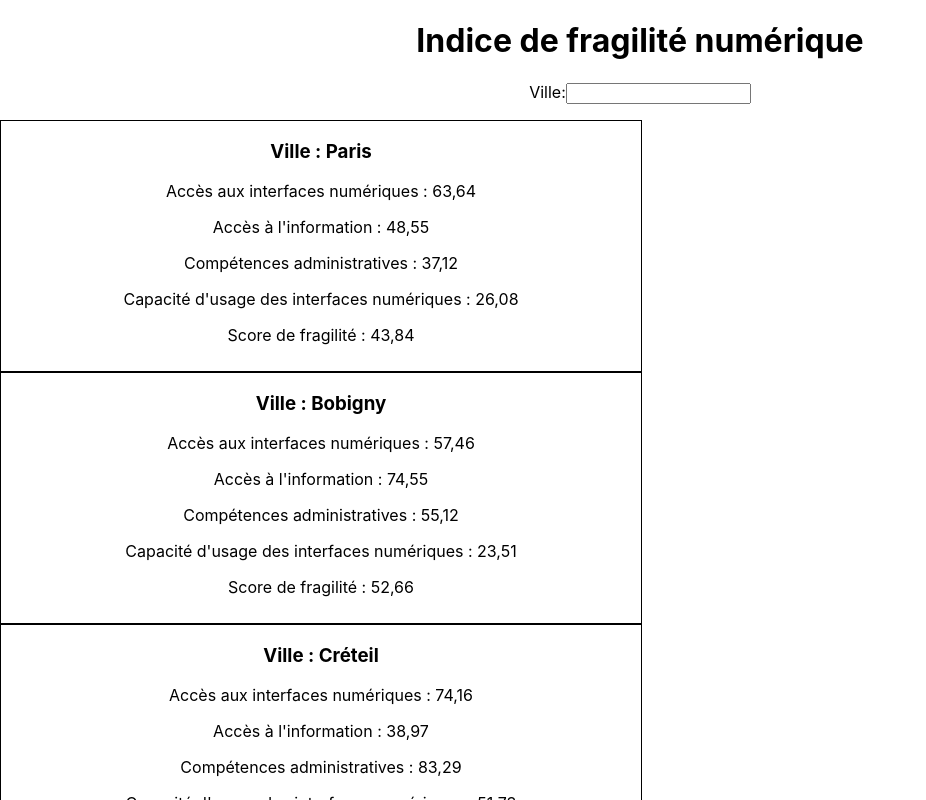
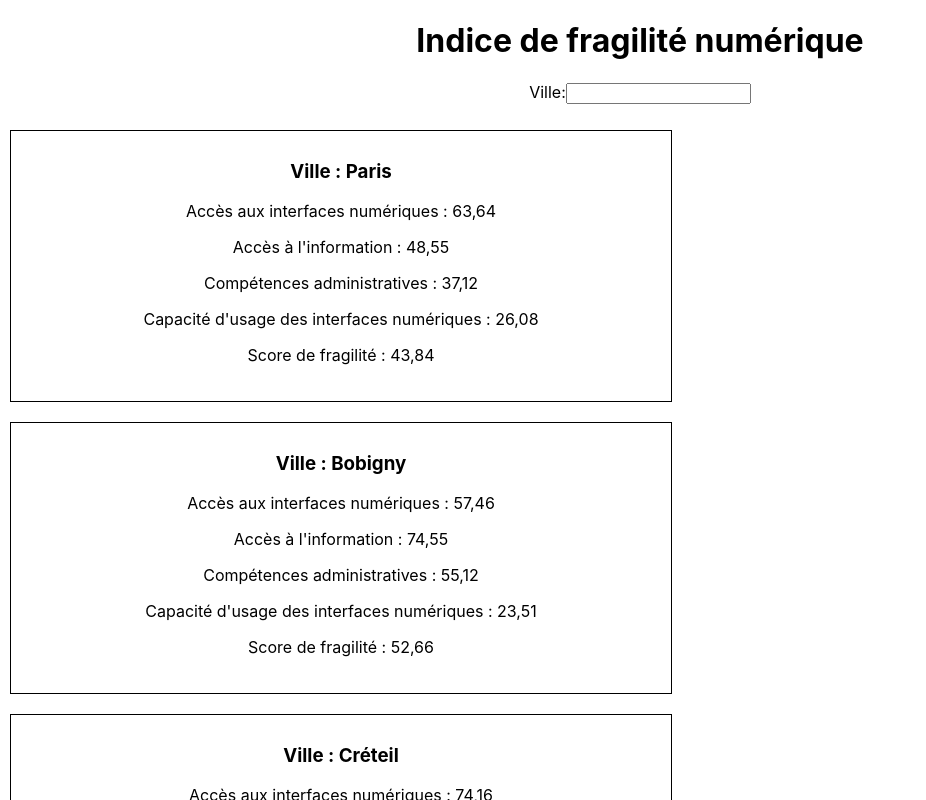
Before and after one commit to maxd935/green-it, a React (Create React App) app in the folder react-app/: page / in a window 1280 px wide. Shown: the top 800 px of the page, without its empty margins (0-926 px from the left). Built offline with nearby package versions, Linux system fonts and the light colour scheme.

Commit message:
ADD Search.js

```diff
--- a/react-app/src/App.js
+++ b/react-app/src/App.js
@@ -1,27 +1,19 @@
 import './App.css';
 import data from './data/data.json';
 import Data from './components/Data'
-import React, {useState} from "react";
+import Search from "./components/Search";
+//import React, {useState , useEffect} from "react";
+
 
 
 
 function App() {
-  const [city, setCity] = useState("")
 
   return (
     <div className="App">
     <h1>Indice de fragilité numérique</h1>
-      <form action="">
-        <label>Ville:</label>
-        <input type="text"
-               value={city}
-               onChange={(e) => setCity(e.target.value)}
-        />
-      </form>
-      <p>{city}</p>
+      <Search/>
       <Data/>
-
-
     </div>
 
 
--- a/react-app/src/components/Card.js
+++ b/react-app/src/components/Card.js
@@ -2,7 +2,7 @@ import React from 'react';
 
 function Card  (data)  {
     return (
-        <div style={{ height: '250px', width: '50%', border: '1px solid black',marginRight: '10px', float: 'left'}}>
+        <div style={{ height: '250px', width: '50%', border: '1px solid black',margin: '10px', padding:'10px', float: 'left'}}>
             <h3>Ville : {data.data.Ville}</h3>
             <p>Accès aux interfaces numériques : {data.data.interfaceNum}</p>
             <p>Accès à l'information : {data.data.accesInformation}</p>
--- /dev/null
+++ b/react-app/src/components/Search.js
@@ -0,0 +1,19 @@
+import React, {useState} from 'react';
+
+function Search () {
+    const [city, setCity] = useState("")
+    return (
+        <div>
+            <form action="">
+                <label>Ville:</label>
+                <input type="text"
+                       value={city}
+                       onChange={(e) => setCity(e.target.value)}
+                />
+            </form>
+            <p>{city}</p>
+        </div>
+    );
+};
+
+export default Search;
```
